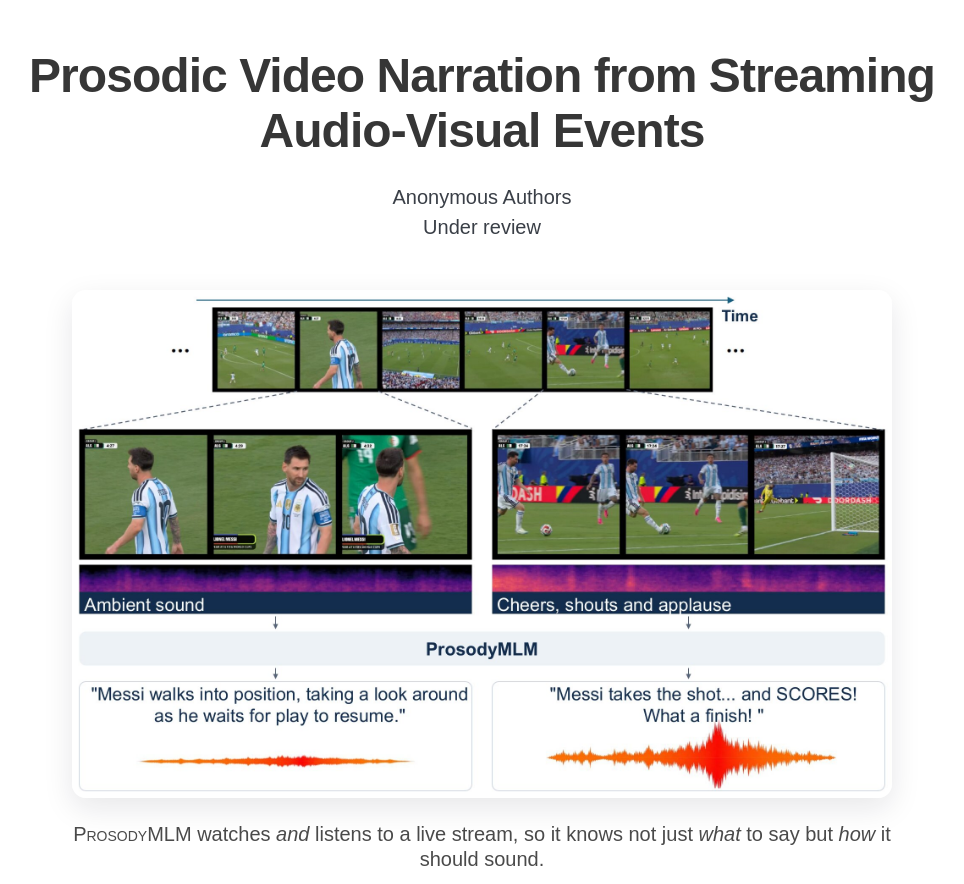
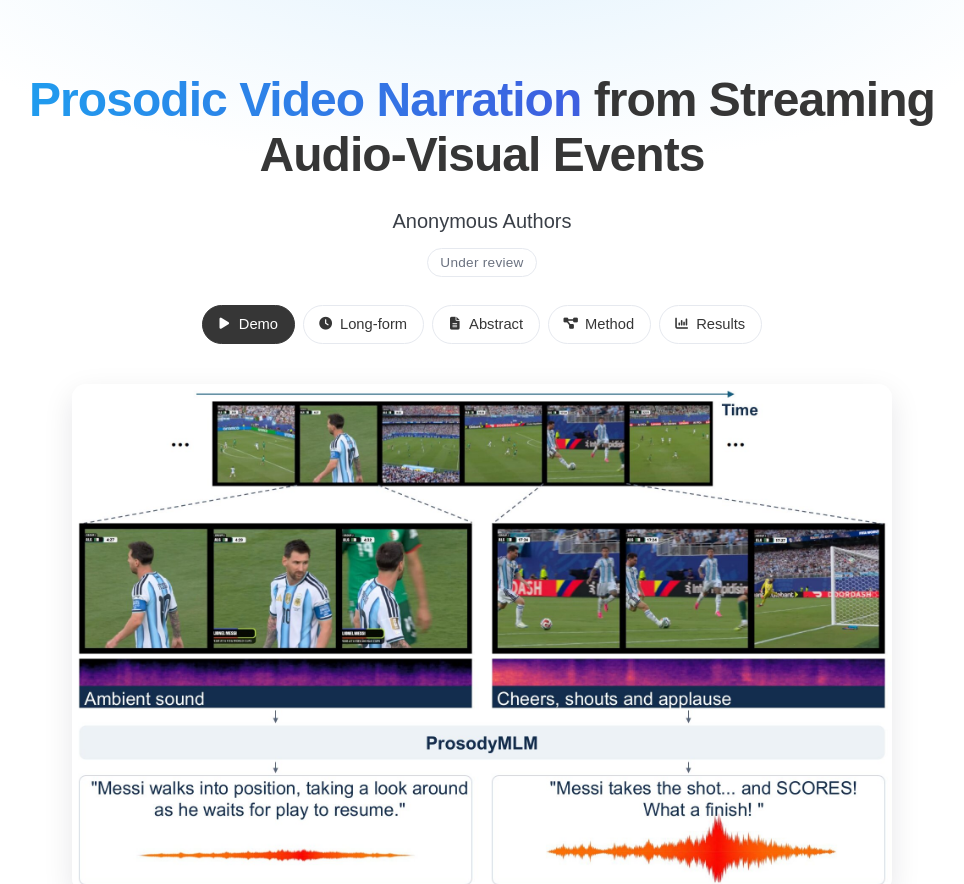
Before and after one commit to prosodymlm/prosodymlm.github.io, a plain HTML site: page docs/index.html in a window 1280 px wide. Shown: the top 884 px of the page, without its empty margins (158-1122 px from the left). Drawn offline with nearby package versions, Linux system fonts and the light colour scheme; some icons are missing; a web font is replaced by a local one.

Commit message:
Add files via upload

```diff
--- a/docs/index.html
+++ b/docs/index.html
@@ -16,19 +16,27 @@
 </head>
 <body>
 
-<section class="hero">
+<section class="hero hero-top">
   <div class="hero-body">
     <div class="container is-max-desktop">
       <div class="columns is-centered">
         <div class="column has-text-centered">
-          <h1 class="title is-1 publication-title">Prosodic Video Narration from Streaming Audio-Visual Events</h1>
+          <h1 class="title is-1 publication-title"><span class="title-accent">Prosodic Video Narration</span> from Streaming Audio-Visual Events</h1>
           <div class="is-size-5 publication-authors">
             <span class="author-block">Anonymous Authors</span>
           </div>
 
-          <div class="is-size-5 publication-authors">
-            <span class="author-block">Under review</span>
+          <div class="publication-venue">
+            <span class="venue-pill">Under review</span>
           </div>
+
+          <nav class="page-nav" aria-label="Sections">
+            <a class="is-primary" href="#demo"><span class="icon"><i class="fas fa-play"></i></span>Demo</a>
+            <a href="#long-form"><span class="icon"><i class="fas fa-clock"></i></span>Long-form</a>
+            <a href="#abstract"><span class="icon"><i class="fas fa-file-lines"></i></span>Abstract</a>
+            <a href="#method"><span class="icon"><i class="fas fa-diagram-project"></i></span>Method</a>
+            <a href="#results"><span class="icon"><i class="fas fa-chart-column"></i></span>Results</a>
+          </nav>
 
         </div>
       </div>
@@ -49,7 +57,7 @@
   </div>
 </section>
 
-<section class="hero is-light is-small">
+<section class="hero is-light is-small listen-band" id="demo">
   <div class="hero-body">
     <div class="container">
       <h2 class="title is-3 has-text-centered">Listen: same clip, different narrators</h2>
@@ -64,7 +72,19 @@
   </div>
 </section>
 
-<section class="section">
+<section class="hero is-light is-small listen-band listen-band-next" id="long-form">
+  <div class="hero-body">
+    <div class="container">
+      <h2 class="title is-3 has-text-centered">Long-form: two-minute windows</h2>
+      <p class="has-text-centered carousel-hint">
+        Continuous narration over two uninterrupted minutes of broadcast, including quiet build-up and sudden key moments.
+      </p>
+      <div class="mt-carousel" data-set="long" aria-label="Long-form clips"></div>
+    </div>
+  </div>
+</section>
+
+<section class="section" id="abstract">
   <div class="container is-max-desktop">
     <!-- Abstract. -->
     <div class="columns is-centered has-text-centered">
@@ -97,7 +117,7 @@
   </div>
 </section>
 
-<section class="section">
+<section class="section" id="method">
   <div class="container is-max-desktop">
     <div class="columns is-centered">
       <div class="column is-full-width">
@@ -129,7 +149,7 @@
   </div>
 </section>
 
-<section class="section">
+<section class="section" id="results">
   <div class="container is-max-desktop">
     <div class="columns is-centered">
       <div class="column is-full-width">
```
Also changed, not shown: 1 other file.
